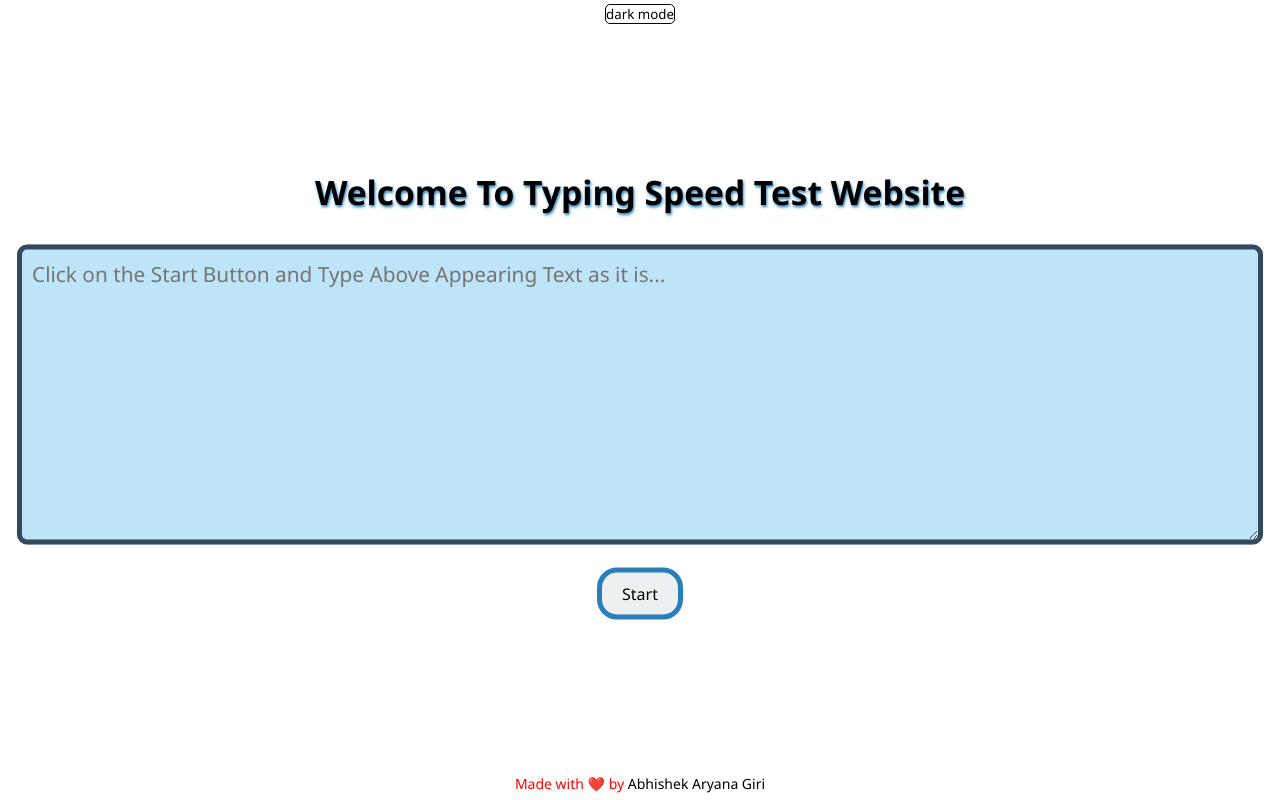
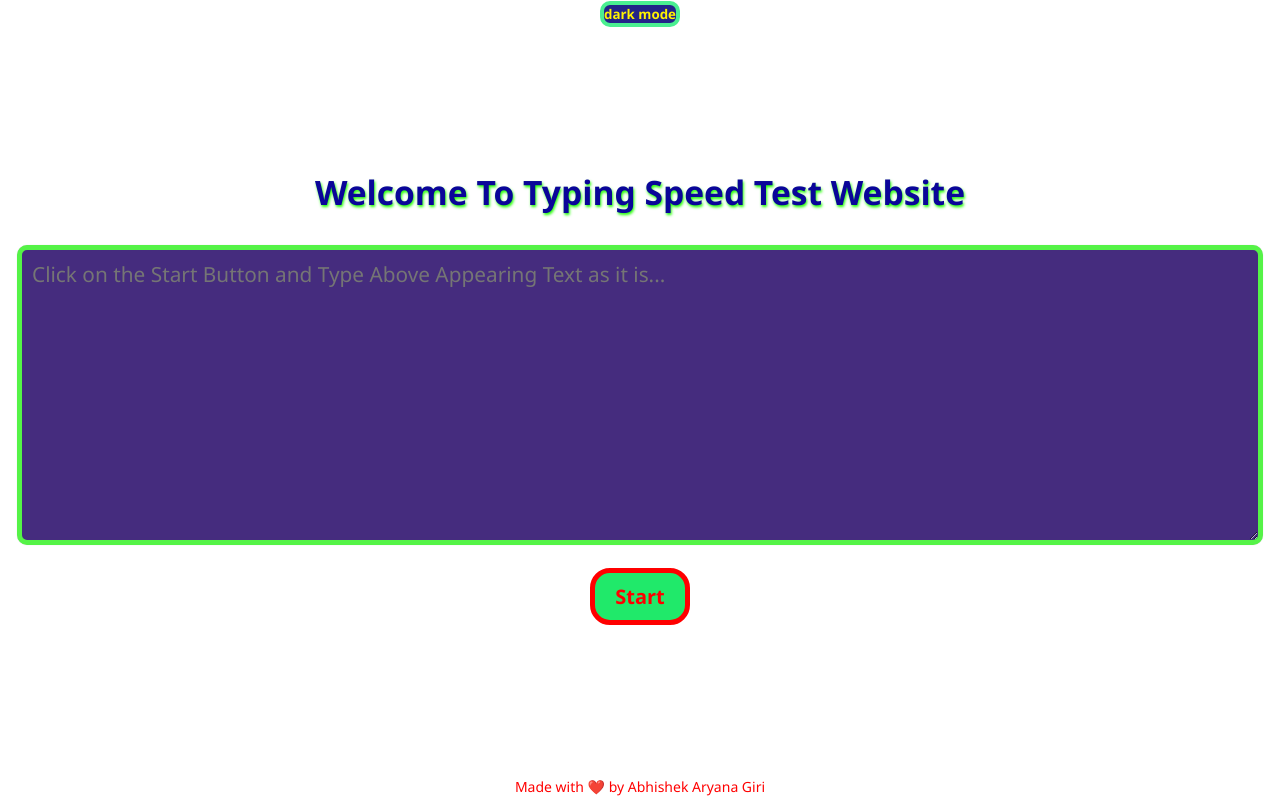
Before and after one commit to abhishekaryangiri/webapp-blocks, a plain HTML site: page 16-typingSpeedTest/index.html in a window 1280 px wide. Drawn offline with Linux system fonts and the light colour scheme.

Commit message:
ho rha..

```diff
--- a/16-typingSpeedTest/index.html
+++ b/16-typingSpeedTest/index.html
@@ -30,10 +30,11 @@
 </body>
 </html>
 <script>
-	function themeFunction() {
-    var theme = document.body;
-    theme.classList.toggle("switchTheme");
-}
+
+function myFunction() {
+    var element = document.body;
+    element.classList.toggle("dark-mode");
+ }
 
 </script>
 <script src="./script.js"></script>
--- a/16-typingSpeedTest/style.css
+++ b/16-typingSpeedTest/style.css
@@ -1,6 +1,7 @@
 
 body {
   background-color: white;
+
 }
 
 
@@ -29,7 +30,7 @@ body {
 }
 a{
   text-decoration: none;
-  color: black;
+  color: red;
 }
 
 /*
@@ -49,7 +50,8 @@ h1 {
   text-align: center;
   font-size: 25px;
   margin-bottom: 30px;
-  text-shadow: 1px 2px 3px #2980b9;
+  text-shadow: 1px 2px 3px rgb(34, 255, 0);
+  color: #0a0599;
   font-size: 2.1rem;
 }
 
@@ -61,10 +63,12 @@ h2 {
 
 textarea {
   height: 300px;
-  background: rgb(190, 229, 247);
+  background: rgb(69, 44, 126);
   box-shadow: 0 0 1px rgba(0, 0, 0, 0.2);
   border-radius: 10px;
-  border: 5px solid #34495e;
+  border: 5px solid #55f347;
+  color: white;
+  text-shadow: red;
   padding: 10px;
   font-size: 1.3rem;
   margin-bottom: 18px;
@@ -74,9 +78,11 @@ textarea {
 .mainBtn {
   border-radius: 20px;
   padding: 10px 20px;
-  font-size: 1rem;
-  background: #ecf0f1;
-  border: 5px solid #2980b9;
+  font-size: 20px;
+  background: #20e96a;
+  border: 5px solid red;
+  color: red;
+  font-weight: 900;
   cursor: pointer;
 }
 
@@ -89,12 +95,12 @@ textarea {
   right: 15px;
   font-size: 18px;
   color: black;
+  text-shadow: #55f347;
 
 }
 
 .dark-mode {
   background-color: black;
-
 }
 
 /* #light1{
@@ -105,14 +111,17 @@ textarea {
 } */
 
 button {
-  background-color: transparent;
+  background-color: rgb(35, 35, 136);
+  color: white;
   cursor: pointer;
+  text-shadow: #55f347;
+  border: 4px solid rgb(12, 223, 15);
 }
 
 #dark1{
   border: none;
-  color: black;
-  border: 1px solid black;
-  border-radius: 5px;
-  /* background-color: white; */
+  color: rgb(255, 242, 0);
+  border: 4px solid rgb(74, 239, 145);
+  border-radius: 10px;
+  font-weight: 600;
 }
```
